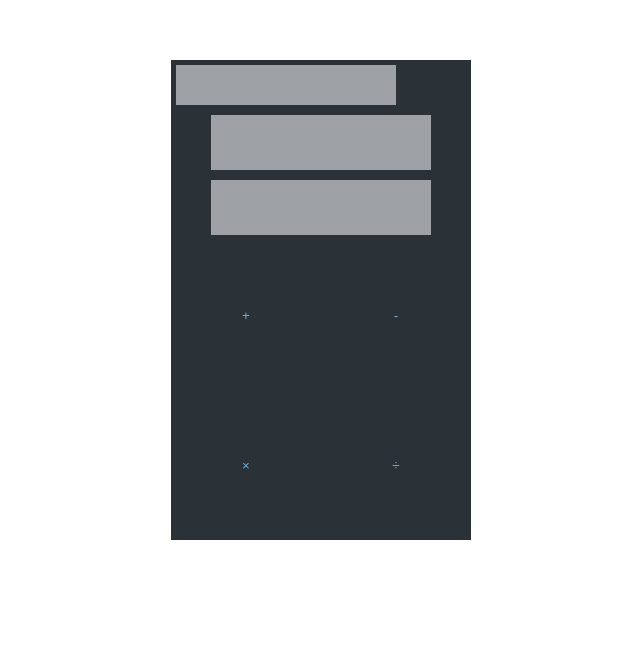
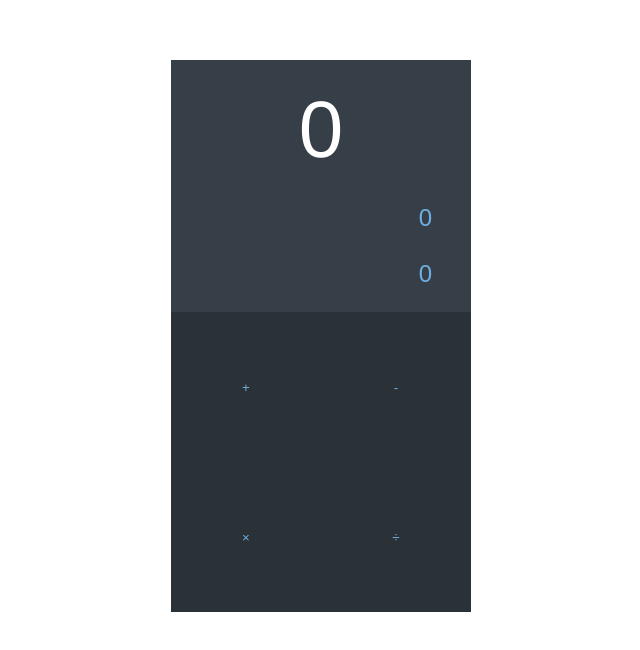
Before and after one commit to marcogomes276/calculadora, a Vue app: page /#/calc in a window 1280 px wide. Shown: the top 650 px of the page, without its empty margins (319-959 px from the left). Built offline with nearby package versions, Linux system fonts and the light colour scheme.

Commit message:
primeira calculadora pronta

```diff
--- a/src/components/Calc.vue
+++ b/src/components/Calc.vue
@@ -1,14 +1,10 @@
 <template>
 <div id="appCalc">
 	<main class="principal">
-		<!-- <header class="titulo">
-			<h1>Calculadora</h1>
-		</header>
-		<main class="conteiner"> -->
 		<section class="inputs">
-			<p class="input">{{ result }}</p>
-			<input class="input" type="number" v-model.number="valor1">
-			<input class="input" type="number" v-model.number="valor2">
+			<p class="inputsItem resultado">{{ result }}</p>
+			<input class="inputsItem input" type="number" v-model.number="valor1">
+			<input class="inputsItem input" type="number" v-model.number="valor2">
 		</section>
 		<section class="botoes">
 			<button class="botao" @click="calc('soma')">+</button>
@@ -16,7 +12,6 @@
 			<button class="botao" @click="calc('multiplicaçao')">×</button>
 			<button class="botao" @click="calc('divisao')">÷</button>
 		</section>
-		<!-- </main> -->
 	</main>
 </div>
 </template>
@@ -25,9 +20,9 @@
 		name:'Calc',
 		data(){
 			return{
-			 	valor1:'',
-			 	valor2:'',
-			 	result:''
+			 	valor1:0,
+			 	valor2:0,
+			 	result:0
 			}
 		},
 		methods:{
@@ -62,24 +57,25 @@
 		background: #2A3137;
 		color: #6FB0E2;
 	}
-
-	.titulo{
+	.inputs{
+		background: #363F47;
+		padding: 10px;
+	}
+	.inputsItem{
+		background: #363F47;
 		color: #6FB0E2;
+		border: none;
+		width: 90%;
+		padding: 5%;
 	}
-
-	.conteiner{
-		/*padding: 30px;*/
-	}
-	.inputs{
-
+	.resultado{
+		color: white;
+		font-size: 10vh;
 	}
 	.input{
-		background: #9EA2A6;
-		color: #2A3137;
-		padding:20px;
-		margin: 5px;
-		border: none;
-		width: 60%;
+		display: flex;
+		text-align: right;
+		font-size: 3vh;
 	}
 	.botoes{
 		display: flex;
@@ -91,7 +87,6 @@
 		background: #2A3137;
 		color: #6FB0E2;
 		padding:20px;
-		/*margin-left: 11px;*/
 		border: none;
 		width: 150px;
 		height: 150px;
```
